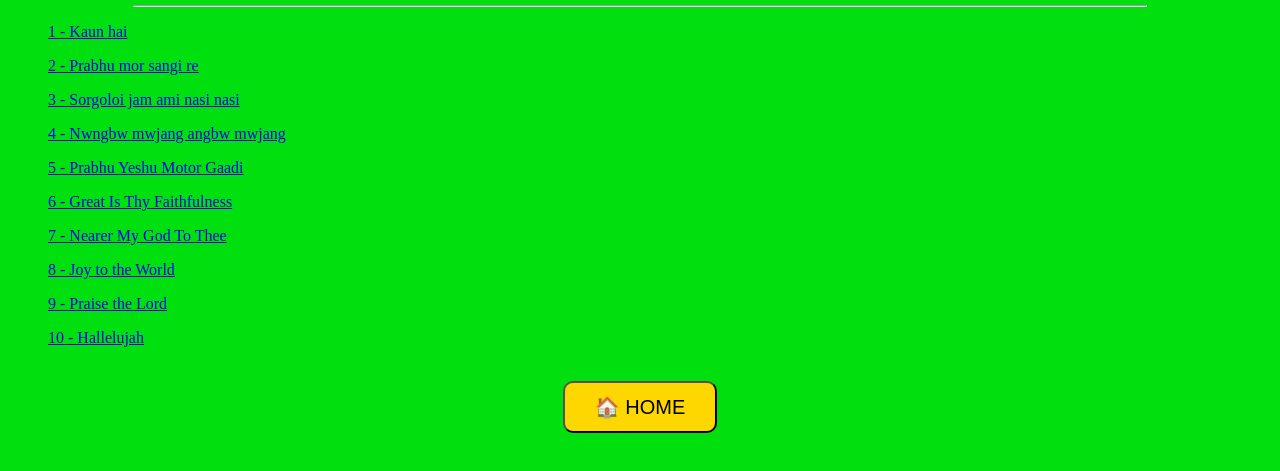
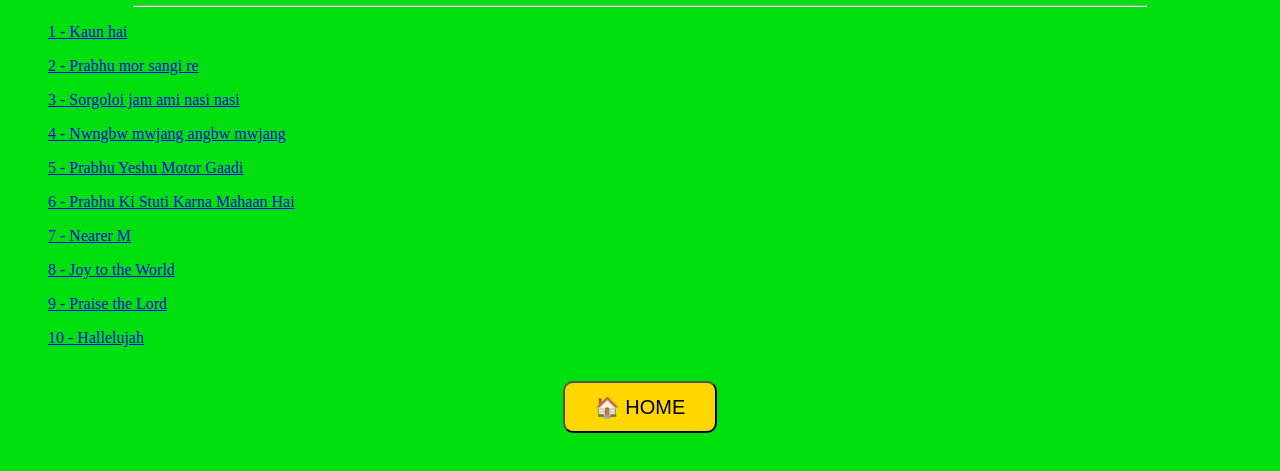
Before and after one commit to mwrlabro49-lang/Song-sheet, a plain HTML site: page content.html in a window 1280 px wide. Shown: the part 105-576 px from the top of the page. Drawn offline with Linux system fonts and the light colour scheme.

Commit message:
Update content.html

```diff
--- a/content.html
+++ b/content.html
@@ -32,9 +32,9 @@ onkeyup="searchSong()" size="35">
 
 <p><a href="song5.html">5 - Prabhu Yeshu Motor Gaadi</a></p>
 
-<p><a href="song6.html">6 - Great Is Thy Faithfulness</a></p>
+<p><a href="song6.html">6 - Prabhu Ki Stuti Karna Mahaan Hai</a></p>
 
-<p><a href="song7.html">7 - Nearer My God To Thee</a></p>
+<p><a href="song7.html">7 - Nearer M</a></p>
 
 <p><a href="song8.html">8 - Joy to the World</a></p>
 
```
